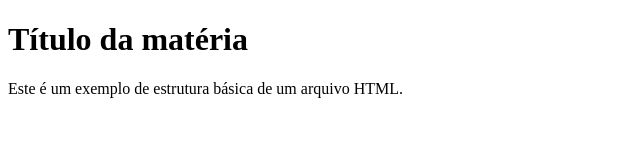
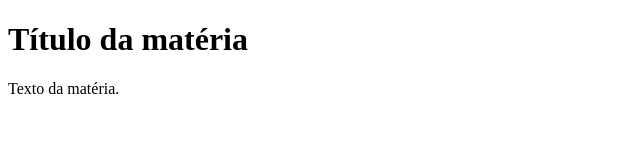
Before and after one commit to DaviBarros/atividademestradoprof, a plain HTML site: page index.html in a window 1280 px wide. Shown: the whole page, without its empty margins (0-640 px from the left). Drawn offline with Linux system fonts and the light colour scheme.

Commit message:
alteração na featurehtmlb

```diff
--- a/index.html
+++ b/index.html
@@ -7,6 +7,6 @@
 </head>
 <body>
     <h1>Título da matéria</h1>
-    <p>Este é um exemplo de estrutura básica de um arquivo HTML.</p>
+    <p>Texto da matéria.</p>
 </body>
 </html>
```
